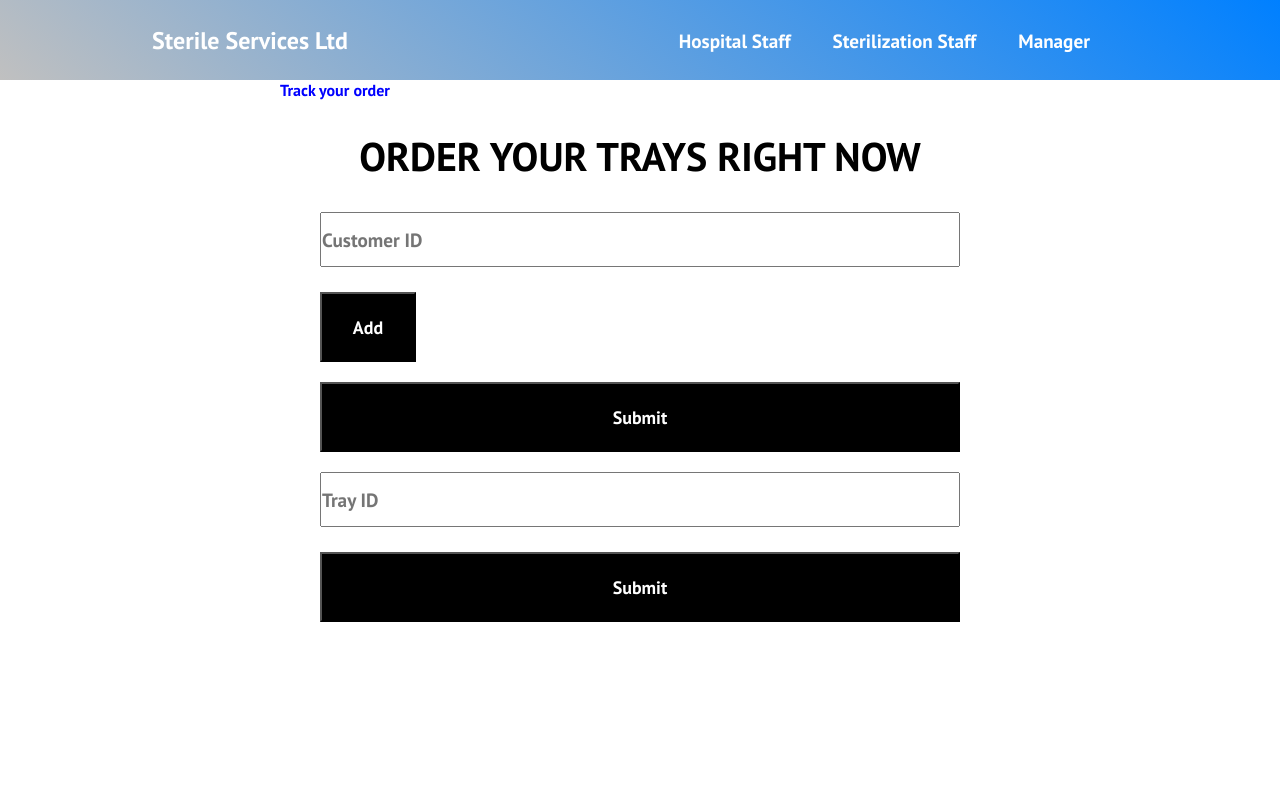
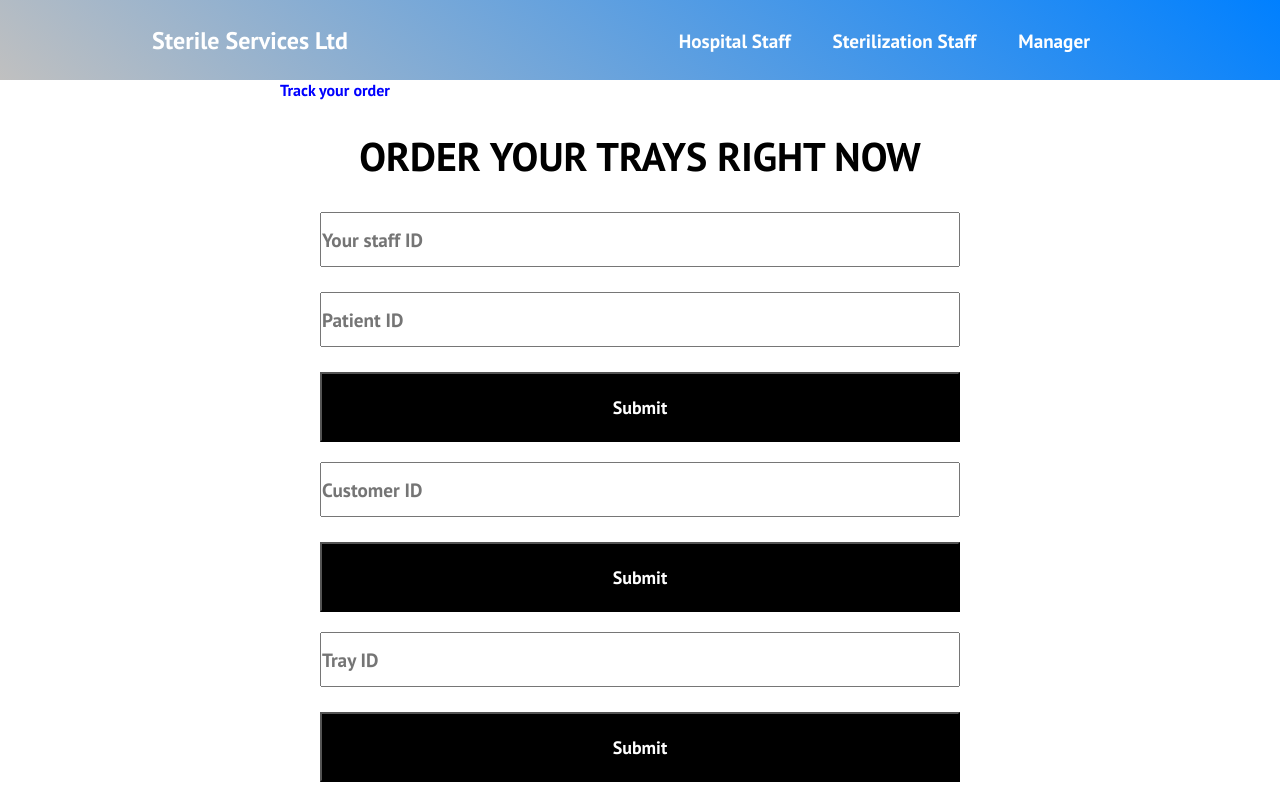
Before and after one commit to jaythanki23/COMP1471, a React (Create React App) app: page /hospital-staff in a window 1280 px wide. Built offline with nearby package versions, Linux system fonts and the light colour scheme.

Commit message:
added trays into tracking output using Marcel's code

```diff
--- a/src/Components/OrderForm.js
+++ b/src/Components/OrderForm.js
@@ -4,18 +4,50 @@ import AddDynamicInput from "./AddDynamicInput";
 
 export default function OrderForm() {
 
+    const [operation_table,setOperation] = useState({
+    })
+    const [tray_config_table, setTrayConfig] = useState({
+    })
+
     const [order_table, setOrder] = useState({
-        customer_id: ""
     })
 
     const [tray_table, setTray] = useState({
-        tray_config_id: ""
+        tray_id: "",
+        order_table: {
+            orderId: "",
+            customerId: "",
+            creationDate: "",
+            accepted: ""
+        },
+        tray_config_table:{
+            trayConfigId: "",
+            trayConfigName: ""
+        },
+        operation_table:{
+            operationId: "",
+            staffId: "",
+            patientID: "",
+            creationDate: "",
+            successStatus: ""
+        }
     })
+
+    const onSubmitOperation = async (e) => {
+        e.preventDefault();
+         await axios.post("http://localhost:8080/api/operation", operation_table);
+    };
 
     const onSubmit = async (e) => {
         e.preventDefault();
-        await axios.post("http://localhost:8080/api/order", order_table);
+        await axios.post("http://localhost:8080/api/order/tray", tray_table);
     };
+
+    const onSubmitTrays = async (e) => {
+        e.preventDefault();
+        await axios.post("http://localhost:8080/api/order/tray", tray_table);
+    };
+
 
     return (
         <div className='container'>
@@ -24,19 +56,42 @@ export default function OrderForm() {
                 <input
                     type='Id'
                     className='FormInput'
-                    name='customerId'
-                    placeholder='Customer ID'
+                    name='staffId'
+                    placeholder='Your staff ID'
                     required
                     onChange={(e) => {
-                        setOrder({...order_table, customerId: e.target.value})
+                        setTray({...operation_table, staffId: e.target.value})
                     }}
                 />
-                <AddDynamicInput
-                        />
+                <input
+                    type='id'
+                    className='FormInput'
+                    name='patientId'
+                    placeholder='Patient ID'
+                    required
+                    onChange={(e) => {
+                        setTray({...operation_table, patientId: e.target.value})
+                    }}
+                />
                 <button type='submit' className='SubmitButton'>
                     Submit
                 </button>
             </form>
+                <form onSubmit={(e) => onSubmit(e)}>
+                    <input
+                        type='Id'
+                        className='FormInput'
+                        name='customerId'
+                        placeholder='Customer ID'
+                        required
+                        onChange={(e) => {
+                            setTray({...order_table, customerId: e.target.value})
+                        }}
+                    />
+                    <button type='submit' className='SubmitButton'>
+                        Submit
+                    </button>
+                </form>
             <form onSubmit={(e) => onSubmit(e)}>
                 <input
                     type='Id'
@@ -45,7 +100,7 @@ export default function OrderForm() {
                     placeholder='Tray ID'
                     required
                     onChange={(e) => {
-                        setTray({...tray_table, trayConfiguration : e.target.value})
+                        setTray({...tray_table.tray_config_table, trayConfiguration : e.target.value})
                     }}
                 />
                 <button type='submit' className='SubmitButton'>
--- /dev/null
+++ b/src/Components/TrayType.jsx
@@ -0,0 +1,23 @@
+import React, {useEffect, useState} from "react";
+import { InstrumentApiClient } from '../api/InstrumentApiClient';
+
+export default function TrayDetails({tray,role}) {
+
+    console.log("TrayDetails: ", tray)
+
+    const [instC, setInstC] = useState([])
+
+    useEffect(() => {
+        InstrumentApiClient.getInstrumentCountsForConfigId(tray.trayConfiguration.id).then(
+            o=>setInstC(o));
+    }, [tray]);
+
+    if(tray == null)
+        return null
+
+    return (
+        <div>
+            {tray.trayConfiguration.trayName}<br/>
+        </div>
+    )
+}
--- a/src/Components/ViewOrder.js
+++ b/src/Components/ViewOrder.js
@@ -2,6 +2,8 @@ import axios from "axios";
 import React, { useEffect,useState } from "react";
 import {Link, useNavigate, useParams} from "react-router-dom";
 import './ViewOrder.css'
+import TrayType from "./TrayType";
+import {TrayApiClient} from "../api/TrayApiClient";
 
 export default function ViewOrder() {
 
@@ -14,12 +16,8 @@ export default function ViewOrder() {
         customer_id: ""
     });
 
-    const [tray, setTray] = useState( {
-        id: "",
-        tray_id: "",
-        tray_configuration_id: "",
-        operation_id: ""
-    })
+    const [trays, setTrays] = useState([])
+
 
     const { id } = useParams();
 
@@ -27,15 +25,19 @@ export default function ViewOrder() {
         loadOrder();
     }, []);
 
+    useEffect(() => {
+        if(order == null)
+            return;
+
+        TrayApiClient.getAllTraysByOrderId(order.id).then(
+            o=>setTrays((o==undefined)?[]:o));
+    }, [order]);
+
+
     const loadOrder = async () => {
         const result = await axios.get(`http://localhost:8080/api/order/${id}`);
         setOrder(result.data);
     };
-
-    const loadTrays = async () => {
-        const trayResult = await axios.get(`http://localhost:8080/api/order/tray/${id}`)
-        setTray(trayResult.data);
-    }
 
     const deleteOrder = async (id) => {
         await axios.delete(`http://localhost:8080/api/order/${id}`);
@@ -70,7 +72,9 @@ export default function ViewOrder() {
                                     </li>
                                     <li className="list-group-item">
                                         <b>Trays ordered: </b>
-                                            {(tray.tray_configuration_id)}
+                                        {trays.map((tray,index) => (
+                                            <TrayType key={index} tray={tray}></TrayType>
+                                        ))}
                                     </li>
                                     {order.accepted === false ?
                                         <button
--- /dev/null
+++ b/src/api/InstrumentApiClient.js
@@ -0,0 +1,29 @@
+import axios from 'axios';
+import Base_url from "../Url/url";
+
+export const InstrumentApiClient = {
+    getInstrumentCountsForConfigId(id){
+        return axios.get(`${Base_url}/instrument_count/tray_config/${id}`).then(
+            (response)=>{
+                console.log(response);
+                console.log("success");
+                return response.data
+            },(error)=>{
+                console.log(error);
+                console.log("error");
+            }
+        )
+    },
+    getInstrumentTypebyId(id){
+        return axios.get(`${Base_url}/instrument_type/${id}`).then(
+            (response)=>{
+                console.log(response);
+                console.log("success");
+                return response.data
+            },(error)=>{
+                console.log(error);
+                console.log("error");
+            }
+        )
+    }
+}
--- /dev/null
+++ b/src/api/TrayApiClient.js
@@ -0,0 +1,17 @@
+import axios from 'axios';
+import Base_url from "../Url/url";
+
+export const TrayApiClient = {
+    getAllTraysByOrderId(id){
+        return axios.get(`${Base_url}/order/tray/${id}`).then(
+            (response)=>{
+                console.log(response);
+                console.log("success");
+                return response.data
+            },(error)=>{
+                console.log(error);
+                console.log("error");
+            }
+        )
+    }
+}
```
Also changed, not shown: src/Components/Pages/Tracking.js (+8 -7 lines).
